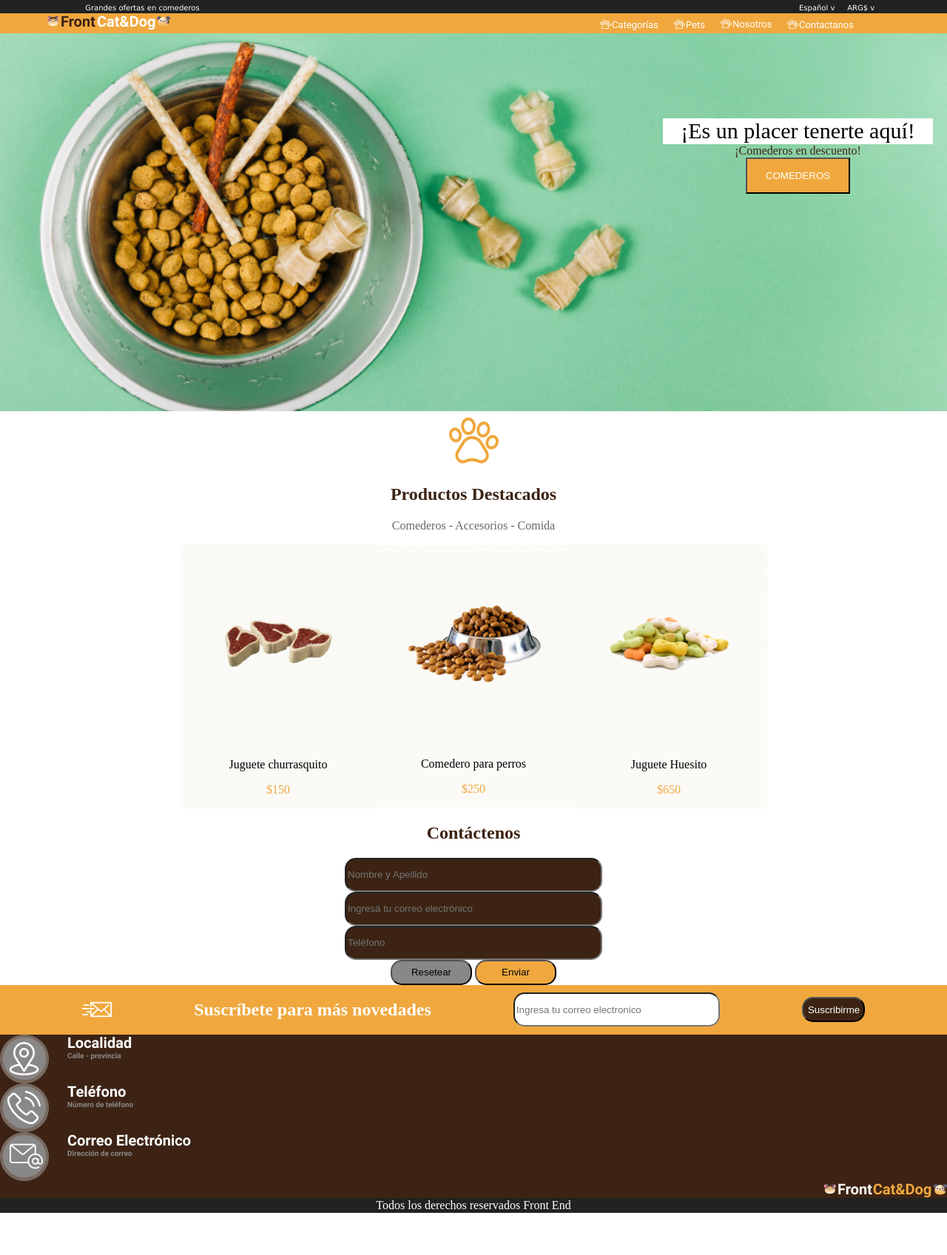
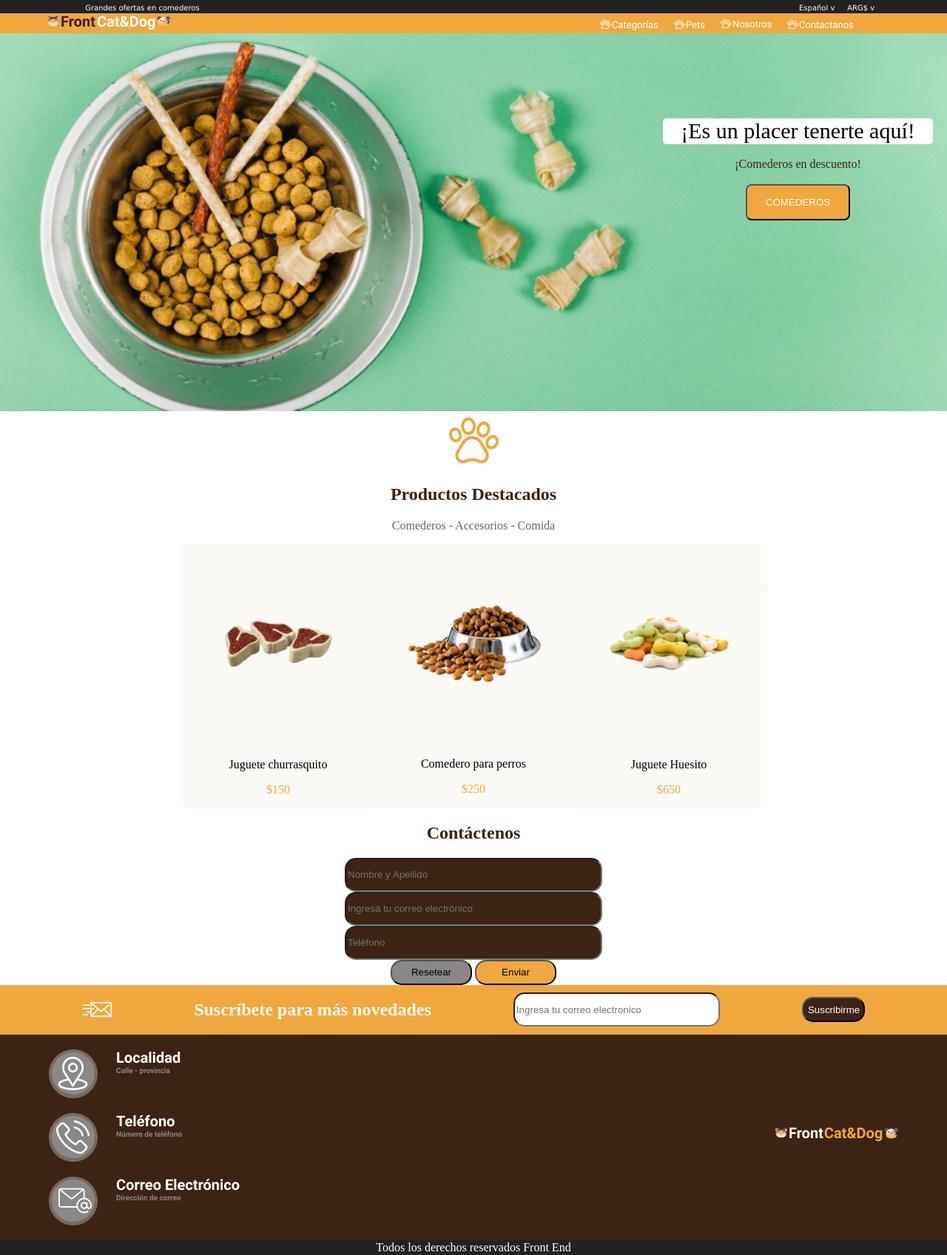
Before and after one commit to santiagoduranaguirre/frontCatDog, a plain HTML site: page index.html in a window 1280 px wide. Shown: the whole page at 74% size. Before the commit the page ends 1640 px from the top, so only its background shows below. Drawn offline with Linux system fonts and the light colour scheme.

Commit message:
Organizando el footer

```diff
--- a/index.html
+++ b/index.html
@@ -4,7 +4,12 @@
     <meta charset="UTF-8">
     <meta http-equiv="X-UA-Compatible" content="IE=edge">
     <meta name="viewport" content="width=, initial-scale=1.0">
-    <title>Document</title>
+    <title>FrontCat&Dog</title>
+
+    <style>
+        @import url();
+    </style>
+
 </head>
 <body style="margin: 0%;">
     <header>
@@ -18,15 +23,18 @@
             <img style="padding-left: 45%;" src="/img/Menu.png" alt="">
         </div>
     </header>
+
     <main>
+
         <banner>
             <img src="./img/bowl-and-pet-daities-on-green-background 1.png" width="100%" style="position: relative; display: inline-block; text-align: center;">
                 <div style="position: absolute; top: 20%; left: 70%;" align="center">
-                    <div style="background-color: #FFFFFF; width: 365px; height: 35px; font-size: 30px;">¡Es un placer tenerte aquí!</div>
-                    <div style="color: #3C2313;">¡Comederos en descuento!</div>
-                    <button style="background-color: #F0A83E; height: 49px; width: 141px; color: #FFFFFF;">COMEDEROS</button>
+                    <div style="background-color: #FFFFFF; width: 365px; height: 35px; font-size: 30px; border-radius: 5px;">¡Es un placer tenerte aquí!</div> <br>
+                    <div style="color: #3C2313;">¡Comederos en descuento!</div> <br>
+                    <button style="background-color: #F0A83E; height: 49px; width: 141px; color: #FFFFFF; border-radius: 8px;">COMEDEROS</button>
                 </div>
         </banner>
+
         <article align="center">
             <img src="./img/pawprint 1.png" alt="Paw print">
             <h2 style="color: #3C2313;">Productos Destacados</h2>
@@ -69,6 +77,23 @@
                 <input type="text" style="background-color: #FFFFFF; border-radius: 15px; width: 271px; height: 40px;" placeholder="Ingresa tu correo electronico">
                 <button  style="background-color: #3C2313; border-radius: 15px; width: 85px; height: 34px; color: #FFFFFF;">Suscribirme</button>
             </div>
+
+            <div style="background-color: #3C2313; display: grid; grid-template: 20px 1fr 20px 1fr 20px 1fr 20px/ 66px 1fr 1fr 166px 66px;">
+
+                <img src="./img/Location.png" alt="Location" width="179px" height="66px" style="grid-area: 2/2/3/3;">
+
+                <img src="./img/Phone.png" alt="Phone" width="181px" height="66px" style="grid-area: 4/2/5/3;">
+
+                <img src="./img/Correo.png" alt="Correo" width="259px" height="66px" style="grid-area: 6/2/7/3;">
+
+                <div style="grid-area: 4/4/5/5;">
+                    <p style="grid-template-rows: 1fr 1fr 1fr;">
+                        <img src="./img/Logo (1).png" alt="" style="grid-row: 2/3;" >
+                    </p>
+                </div>
+
+            </div>
+   <!--
             <div style="background-color: #3C2313; display: flex; flex-direction: column;">
                 <img src="./img/Location.png" alt="Location" width="179px" height="66px">
                 <img src="./img/Phone.png" alt="Phone" width="181px" height="66px">
@@ -76,9 +101,11 @@
                 <div style="display: flex; align-self: flex-end; align-items: center;">
                     <img src="./img/Logo (1).png" alt="">
                 </div>
-            </div>
-            <div style="display: flex; background-color: #222222; color: #FFFFFF; align-items: center; justify-content: center; height: 20px;"><p>Todos los derechos reservados Front End</p>
-            </div>
+
+    -->
+</div>
+<div style="display: flex; background-color: #222222; color: #FFFFFF; align-items: center; justify-content: center; height: 20px;"><p>Todos los derechos reservados Front End</p>
+</div>
         </article>
 
     </main>
```
